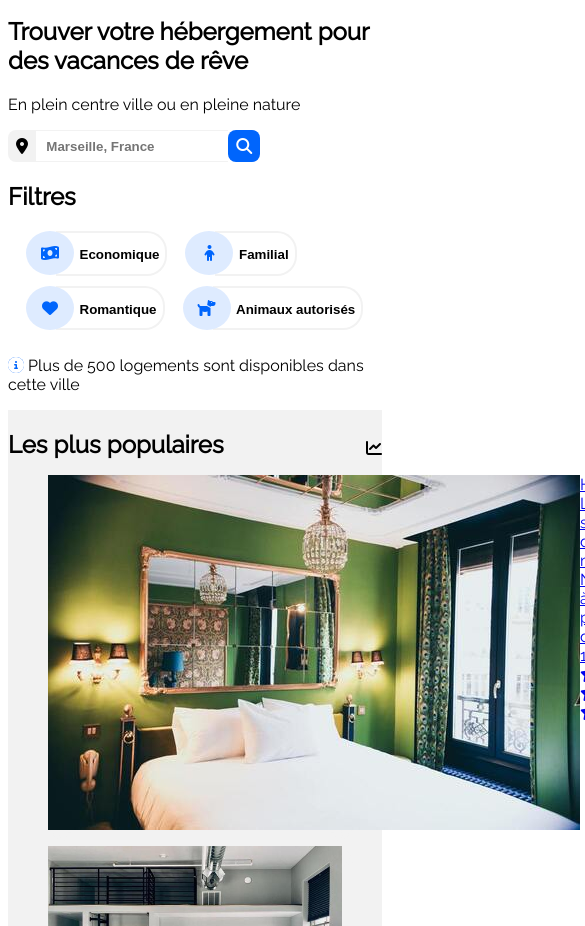
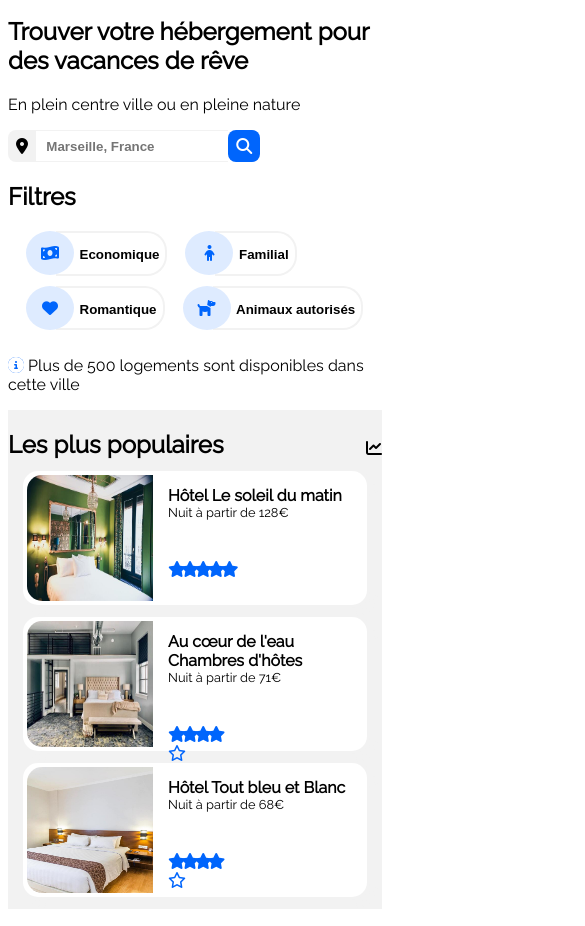
Before and after one commit to Aurelie1201/AurelieBenhar_2_26112020, a plain HTML site: page Reservia.html in a window 390 px wide. Shown: the part 157-1083 px from the top of the page, 585 px wide, since content can reach past the window. Drawn offline with Linux system fonts and the light colour scheme.

```diff
--- a/Reservia.html
+++ b/Reservia.html
@@ -158,13 +158,15 @@
                     <figure class="divpop">
                         <img src="images/hebergements/4_small/emile-guillemot-Bj_rcSC5XfE-unsplash.jpg" class="imagepop" alt="Photo de l'hôtel le soleil du matin"/>
                         <figcaption class="legendepop">
-                            Hôtel Le soleil du matin<br/>
-                            Nuit à partir de 128€<br/>
-                            <i class="fas fa-star"></i>
-                            <i class="fas fa-star"></i>
-                            <i class="fas fa-star"></i>
-                            <i class="fas fa-star"></i>
-                            <i class="fas fa-star"></i>
+                            <div class="nomhotel">Hôtel Le soleil du matin</div>
+                            <div class="tarif">Nuit à partir de 128€</div>
+                            <div class="note">
+                                <i class="fas fa-star etoilesbleues"></i>
+                                <i class="fas fa-star etoilesbleues"></i>
+                                <i class="fas fa-star etoilesbleues"></i>
+                                <i class="fas fa-star etoilesbleues"></i>
+                                <i class="fas fa-star etoilesbleues"></i>
+                            </div>
                         </figcaption>
                     </figure>
 
@@ -172,16 +174,18 @@
 
                 <a href="#">
 
-                    <figure>
-                        <img src="images/hebergements/4_small/aw-creative-VGs8z60yT2c-unsplash.jpg" alt="Photo d'une des chambres d'hôtes de Au coeur de l'eau"/>
-                        <figcaption>
-                            Au c&oelig;ur de l'eau Chambres d'hôtes<br/>
-                            Nuit à partir de 71€<br/>
-                            <i class="fas fa-star"></i>
-                            <i class="fas fa-star"></i>
-                            <i class="fas fa-star"></i>
-                            <i class="fas fa-star"></i>
-                            <i class="far fa-star"></i>
+                    <figure class="divpop">
+                        <img src="images/hebergements/4_small/aw-creative-VGs8z60yT2c-unsplash.jpg" class="imagepop" alt="Photo d'une des chambres d'hôtes de Au coeur de l'eau"/>
+                        <figcaption class="legendepop">
+                            <div class="nomhotel">Au c&oelig;ur de l'eau Chambres d'hôtes</div>
+                            <div class="tarif">Nuit à partir de 71€</div>
+                            <div class="note">
+                                <i class="fas fa-star etoilesbleues"></i>
+                                <i class="fas fa-star etoilesbleues"></i>
+                                <i class="fas fa-star etoilesbleues"></i>
+                                <i class="fas fa-star etoilesbleues"></i>
+                                <i class="far fa-star"></i>
+                            </div>
                         </figcaption>
                     </figure>
 
@@ -189,16 +193,18 @@
 
                 <a href="#">
 
-                    <figure>
-                        <img src="images/hebergements/4_small/febrian-zakaria-sjvU0THccQA-unsplash.jpg" alt="Photo de l'hôtel tout bleu et blanc"/>
-                        <figcaption>
-                            Hôtel Tout bleu et Blanc<br/>
-                            Nuit à partir de 68€<br/>
-                            <i class="fas fa-star"></i>
-                            <i class="fas fa-star"></i>
-                            <i class="fas fa-star"></i>
-                            <i class="fas fa-star"></i>
-                            <i class="far fa-star"></i>
+                    <figure class="divpop">
+                        <img src="images/hebergements/4_small/febrian-zakaria-sjvU0THccQA-unsplash.jpg" class="imagepop" alt="Photo de l'hôtel tout bleu et blanc"/>
+                        <figcaption class="legendepop">
+                            <div class="nomhotel">Hôtel Tout bleu et Blanc</div>
+                            <div class="tarif">Nuit à partir de 68€</div>
+                            <div class="note">
+                                <i class="fas fa-star etoilesbleues"></i>
+                                <i class="fas fa-star etoilesbleues"></i>
+                                <i class="fas fa-star etoilesbleues"></i>
+                                <i class="fas fa-star etoilesbleues"></i>
+                                <i class="far fa-star"></i>
+                            </div>
                         </figcaption>
                     </figure>
 
--- a/style.css
+++ b/style.css
@@ -21,9 +21,12 @@
         padding-left: 1em;
     }
 
+    a{
+        text-decoration: none;
+    }
+
     .inscription{
         color: #0065FC;
-        text-decoration: none;
         font-weight: bold;
         margin-top: 2.4em;
         margin-left: 5em;
@@ -43,7 +46,6 @@
     }
 
     .navigationhebergement{
-        text-decoration: none;
         border-bottom: #0065FC solid;
         text-align: center;
         width: 50%;
@@ -52,7 +54,6 @@
     }
 
     .navigationactivite{
-        text-decoration: none;
         border-bottom: #F2F2F2 solid;
         text-align: center;
         width: 50%;
@@ -160,14 +161,46 @@
     .divpop{
         display: flex;
         flex-direction: row;
+        margin: 12px 15px 12px 15px;
+        border-radius: 15px;
+        background-color: white;
     }
 
     .imagepop{
-
+        width: 126px;
+        height: 126px;
+        border-radius: 15px 0px 0px 15px;
+        margin: 4px 15px 4px 4px;
+        background-size: cover;
     }
 
     .legendepop{
+        text-decoration: none;
+        margin-top: 15px;
+        margin-bottom: 15px;
+    }
 
+    .nomhotel{
+        font-weight: bold;
+        color: black;
+    }
+
+    .tarif{
+        font-size: 0.8em;
+        color: black;
+    }
+
+    .note{
+        color: #0065FC;
+        margin-top: 40px;
+        width: 70px;
+        height: 10px;
+    }
+
+    .etoilesbleues{
+        color: #0065FC;
+        width: 9px;
+        height: auto;
     }
 }
 
```
